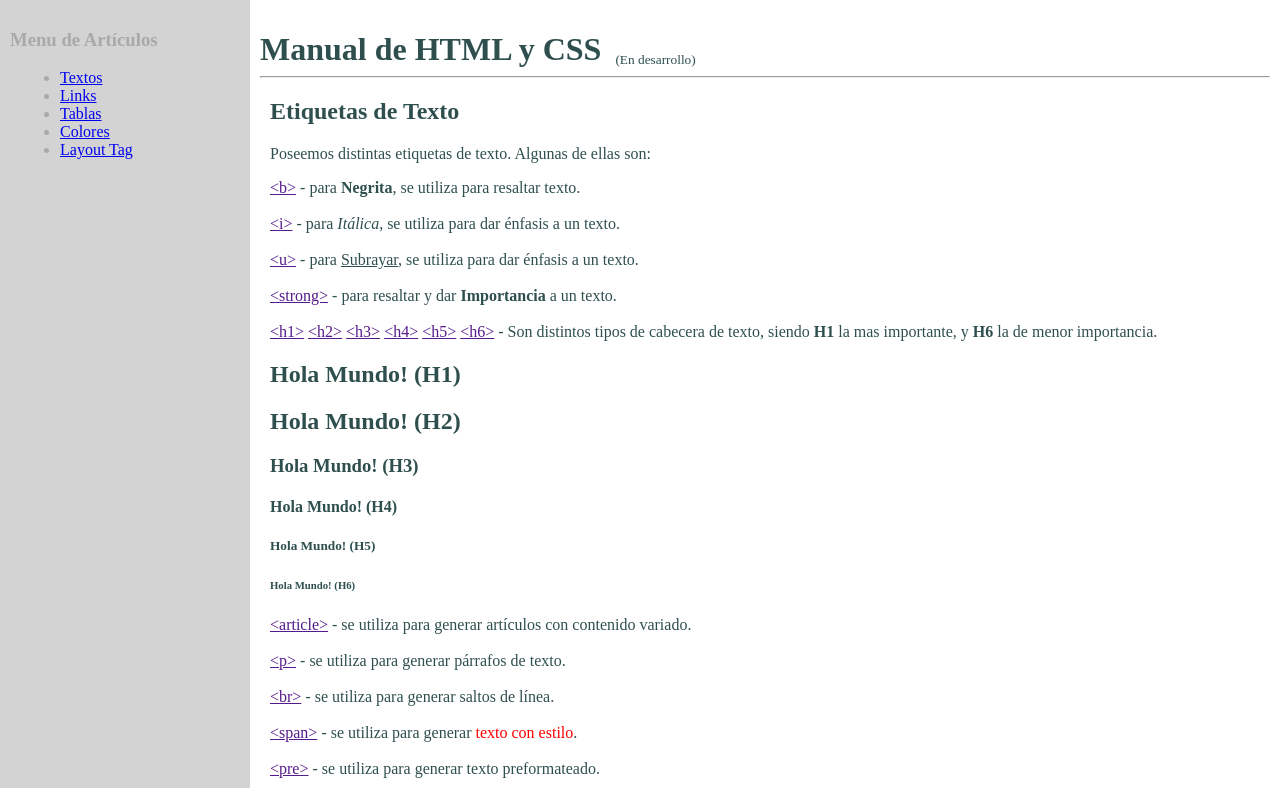
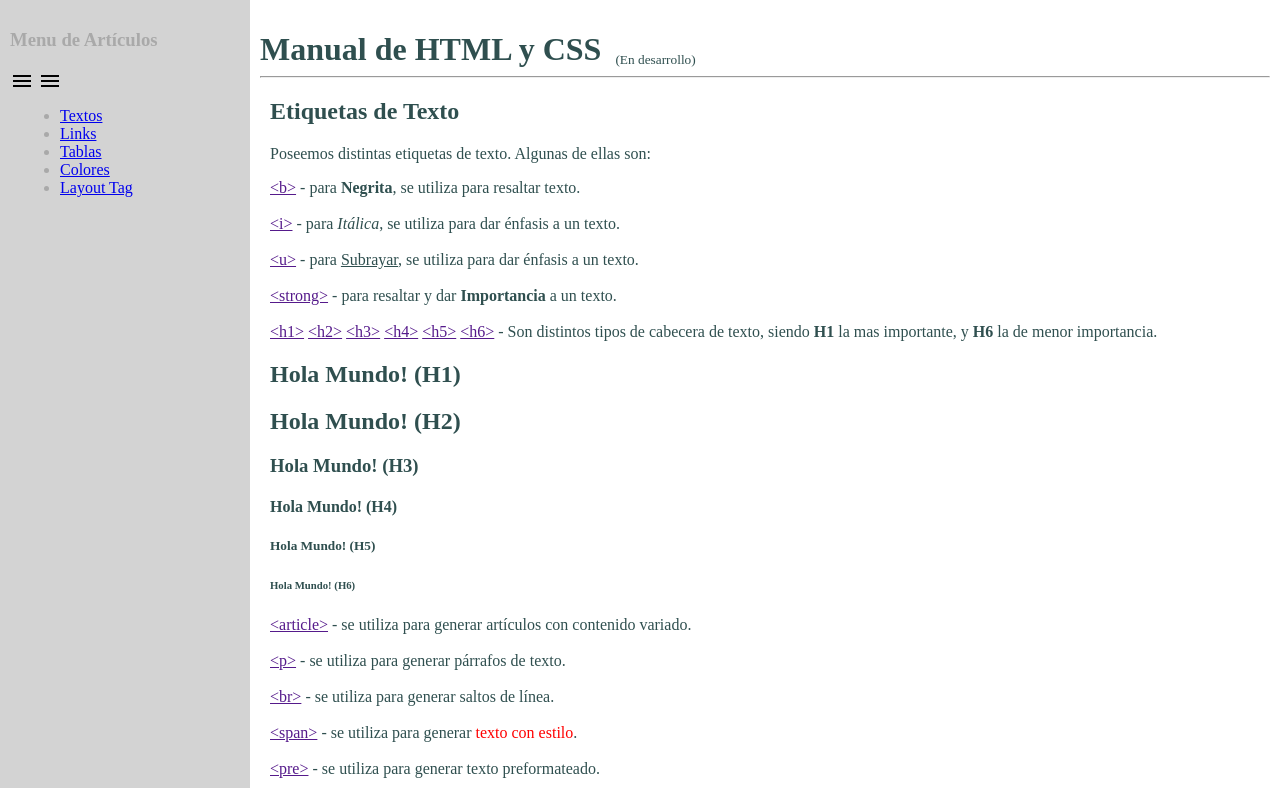
Before and after one commit to kikecartagena84/manual-html-js-css, a plain HTML site: page index.html in a window 1280 px wide. Shown: the top 788 px of the page. Drawn offline with Linux system fonts and the light colour scheme.

Commit message:
articulo textos

```diff
--- a/index.html
+++ b/index.html
@@ -58,6 +58,11 @@
         <!-- Menu Lateral -->
         <div id="menuLateral">
             <h3>Menu de Artículos</h3>
+
+            <svg xmlns="http://www.w3.org/2000/svg" height="24" viewBox="0 -960 960 960" width="24"><path d="M120-240v-80h720v80H120Zm0-200v-80h720v80H120Zm0-200v-80h720v80H120Z"/></svg>
+            <img src="img/iconMenu.svg" alt="">
+
+
             <ul>
                 <li><a href="#artTextos">Textos</a></li>
                 <li><a href="#artLinks">Links</a></li>
```
Also changed, not shown: img/iconMenu.svg (added).
